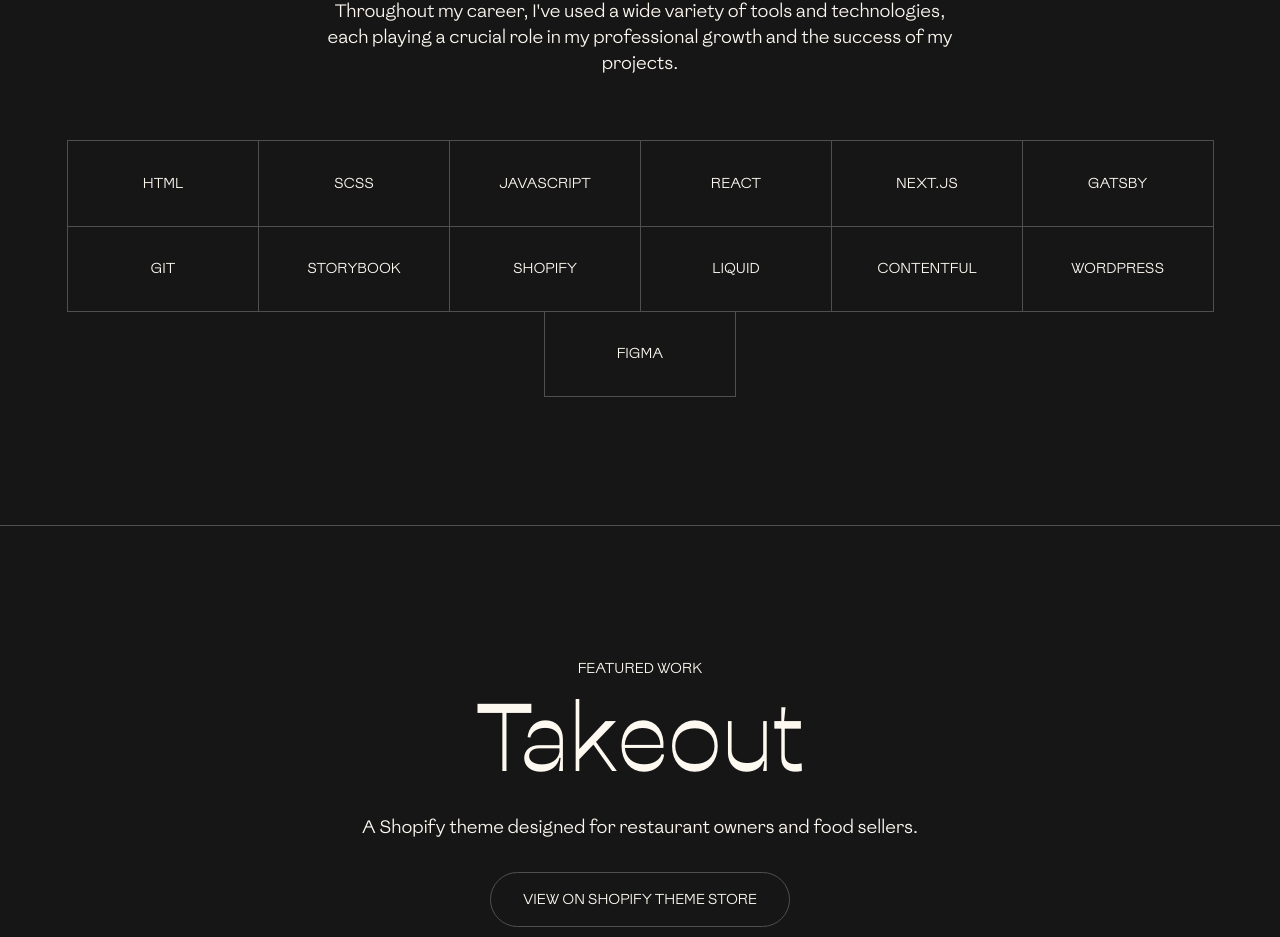
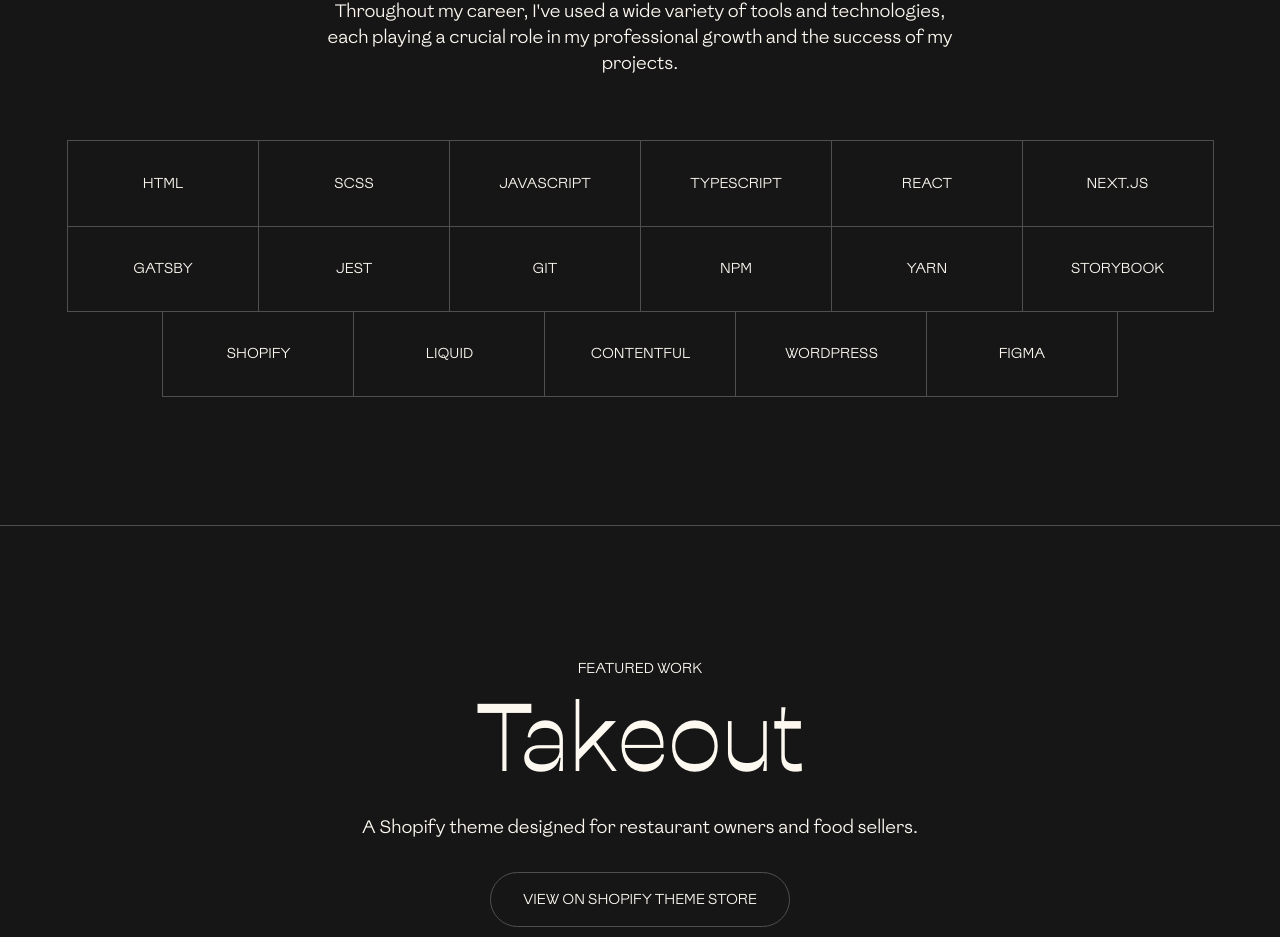
Before and after one commit to ewashh/portfolio, a Next.js app: page / in a window 1280 px wide. Shown: the part 1632-2569 px from the top of the page. Built offline with nearby package versions, Linux system fonts and the light colour scheme.

Commit message:
added skills

```diff
--- a/src/app/page.tsx
+++ b/src/app/page.tsx
@@ -26,7 +26,7 @@ export default function Home() {
           my professional growth and the success of my
           projects."
         items={[
-          "HTML", "SCSS", "JavaScript", "React", "Next.js", "Gatsby", "Git",
+          "HTML", "SCSS", "JavaScript", "TypeScript", "React", "Next.js", "Gatsby", "Jest", "Git", "Npm", "Yarn",
           "Storybook", "Shopify", "Liquid", "Contentful", "Wordpress", "Figma"
         ]}>
       </Section>
```
